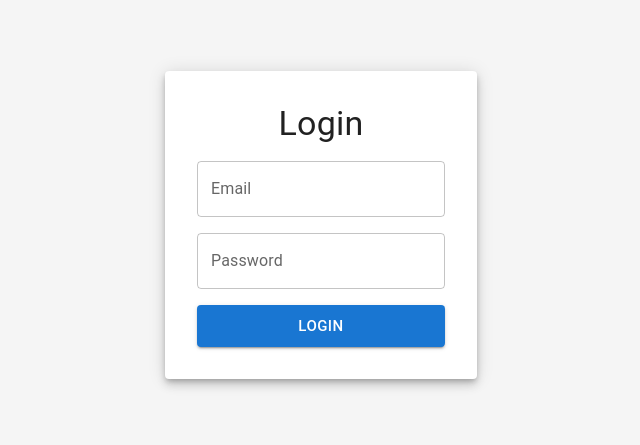
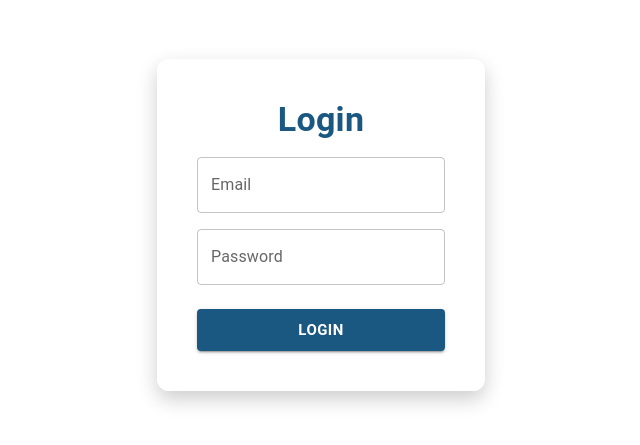
Before and after one commit to dineshcodecrafts/react-learning-app-5, a React (Vite) app: page /login in a window 1280 px wide. Shown: the part 183-628 px from the top of the page, without its empty margins (319-959 px from the left). Built offline with nearby package versions, Linux system fonts and the light colour scheme; what @react-pdf/renderer would draw is missing.

Commit message:
login page

```diff
--- a/src/Login.jsx
+++ b/src/Login.jsx
@@ -1,4 +1,3 @@
-
 import React, { useEffect, useState } from "react";
 import { useNavigate } from "react-router-dom";
 import {
@@ -21,17 +20,14 @@ const Login = () => {
   const [loading, setLoading] = useState(false);
   const [error, setError] = useState("");
 
-
   useEffect(() => {
     const authKey = localStorage.getItem("token"); // read inside effect
     if (authKey) {
-      navigate("/dashboard", { replace: true }); // redirect to dashboard, replace history
+      navigate("/dashboard", { replace: true }); // redirect to dashboard
     }
   }, [navigate]);
 
-
   const handleLogin = async () => {
-
     setError("");
     if (!email || !password) {
       setError("Please enter email and password");
@@ -42,8 +38,8 @@ const Login = () => {
     try {
       const data = await loginUser(email, password);
       if (data.token) {
-        // store token
-        navigate("/"); // redirect to dashboard/home
+        localStorage.setItem("token", data.token);
+        navigate("/dashboard"); // redirect to dashboard
       } else {
         setError(data.message || "Login failed");
       }
@@ -58,12 +54,28 @@ const Login = () => {
       container
       justifyContent="center"
       alignItems="center"
-      style={{ minHeight: "100vh", background: "#f5f5f5" }}
+      style={{
+        minHeight: "100vh",
+        background: "white",
+      }}
     >
       <Grid item xs={11} sm={8} md={4}>
-        <Paper elevation={6} sx={{ padding: 4 }}>
-          <Typography variant="h4" align="center" gutterBottom>
-            Login  {localStorage.getItem("token")}
+        <Paper
+          elevation={10}
+          sx={{
+            padding: 5,
+            borderRadius: 3,
+            backgroundColor: "#ffffffcc",
+            boxShadow: "0 8px 20px rgba(0,0,0,0.2)",
+          }}
+        >
+          <Typography
+            variant="h4"
+            align="center"
+            gutterBottom
+            sx={{ fontWeight: "bold", color: "#1a5882" }}
+          >
+            Login
           </Typography>
 
           {error && <Alert severity="error">{error}</Alert>}
@@ -80,6 +92,13 @@ const Login = () => {
               value={email}
               onChange={(e) => setEmail(e.target.value)}
               fullWidth
+              sx={{
+                "& .MuiOutlinedInput-root": {
+                  "&.Mui-focused fieldset": {
+                    borderColor: "#1a5882",
+                  },
+                },
+              }}
             />
             <TextField
               label="Password"
@@ -88,15 +107,29 @@ const Login = () => {
               value={password}
               onChange={(e) => setPassword(e.target.value)}
               fullWidth
+              sx={{
+                "& .MuiOutlinedInput-root": {
+                  "&.Mui-focused fieldset": {
+                    borderColor: "#1a5882",
+                  },
+                },
+              }}
             />
             <Button
               variant="contained"
-              color="primary"
               size="large"
               onClick={handleLogin}
               disabled={loading}
+              sx={{
+                backgroundColor: "#1a5882",
+                "&:hover": {
+                  backgroundColor: "#15446a",
+                },
+                fontWeight: "bold",
+                mt: 1,
+              }}
             >
-              {loading ? <CircularProgress size={24} /> : "Login"}
+              {loading ? <CircularProgress size={24} color="inherit" /> : "Login"}
             </Button>
           </Box>
         </Paper>
```
